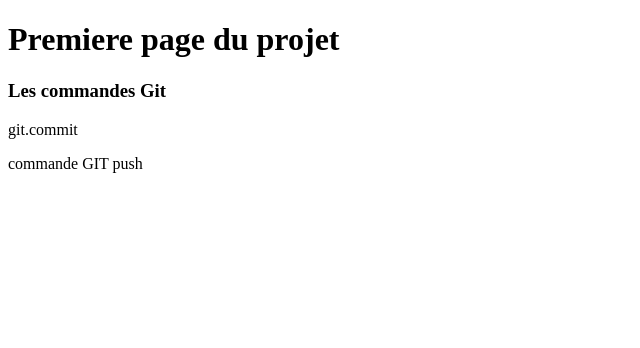
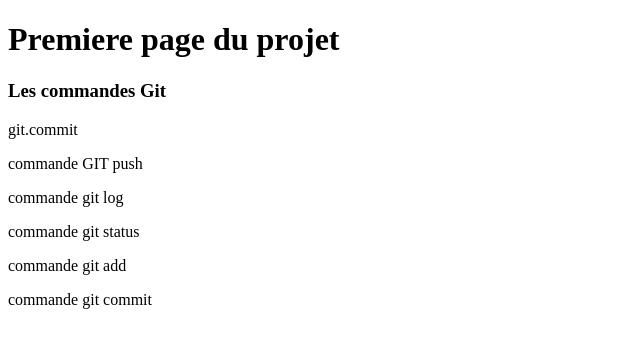
Before and after one commit to Solvseye/Git_Tb, a plain HTML site: page index.html in a window 1280 px wide. Shown: the whole page, without its empty margins (0-640 px from the left). Drawn offline with Linux system fonts and the light colour scheme.

Commit message:
ajout ligne commande git

```diff
--- a/index.html
+++ b/index.html
@@ -10,5 +10,9 @@
     <h3>Les commandes Git</h3>
     <p>git.commit</p>
     <p>commande GIT push</p>
+    <p>commande git log</p>
+    <p>commande git status</p>
+    <p>commande git add</p>
+    <p>commande git commit</p>
 </body>
 </html>
```
